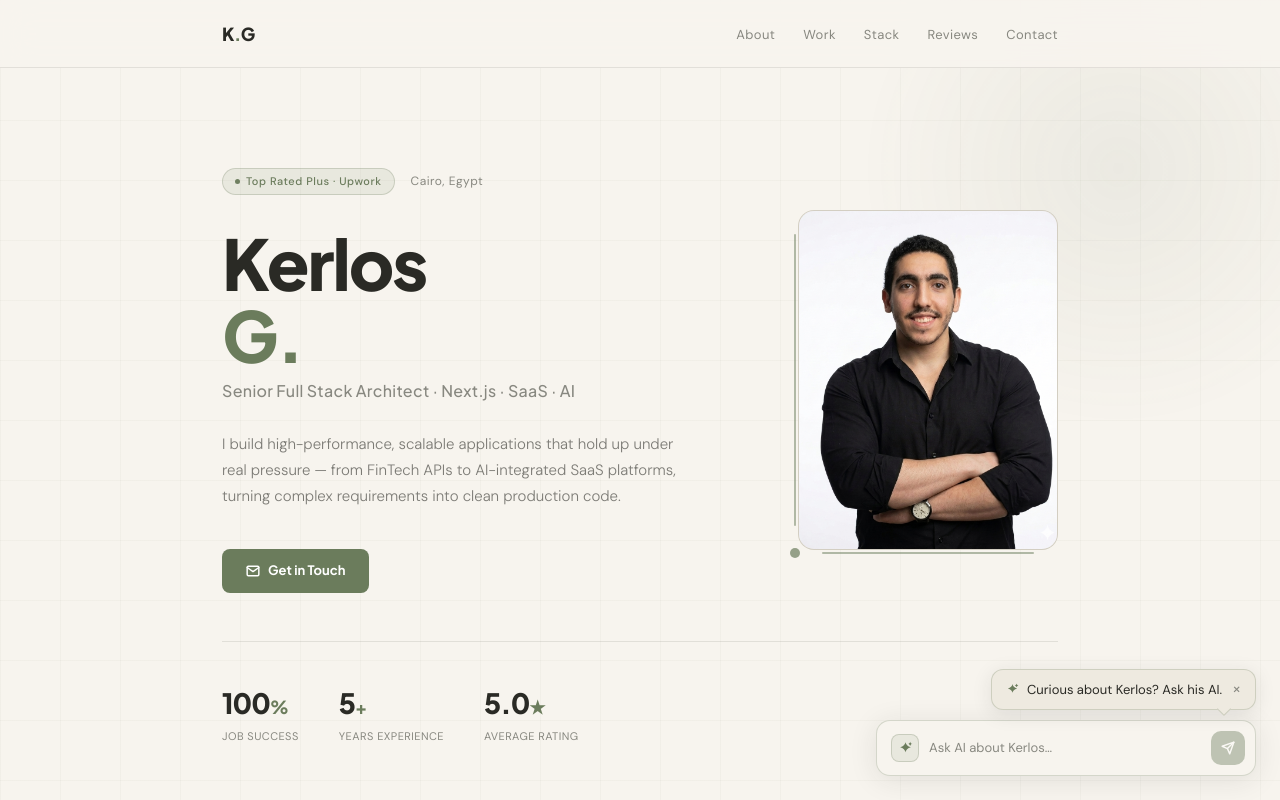
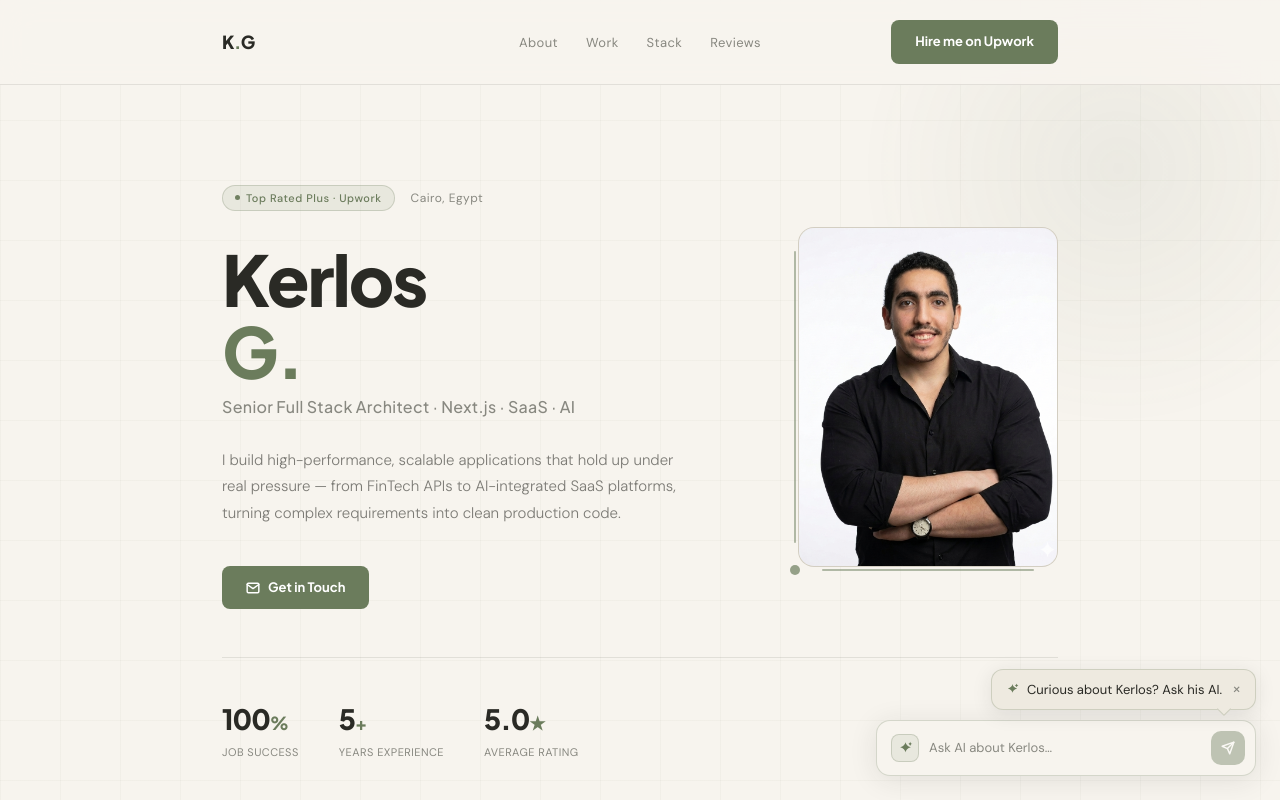
Before and after one commit to kerlos1256/portfolio, a Next.js app: page / in a window 1280 px wide. Shown: the top 800 px of the page. Built offline with nearby package versions, Linux system fonts and the light colour scheme.

Commit message:
Replace Contact nav link with Hire me on Upwork CTA button, center nav links

```diff
--- a/components/nav.tsx
+++ b/components/nav.tsx
@@ -7,8 +7,9 @@ const links = [
   { label: "Work", href: "#work" },
   { label: "Stack", href: "#stack" },
   { label: "Reviews", href: "#reviews" },
-  { label: "Contact", href: "#contact" },
 ];
+
+const UPWORK_URL = "https://www.upwork.com/freelancers/carlosworks?mp_source=share";
 
 export function Nav() {
   return (
@@ -35,13 +36,22 @@ export function Nav() {
         }}>
           K<span style={{ color: "var(--accent)" }}>.</span>G
         </div>
-        <ul className="nav-links">
+        <ul className="nav-links" style={{ position: "absolute", left: "50%", transform: "translateX(-50%)" }}>
           {links.map((link) => (
             <li key={link.href}>
               <a href={link.href}>{link.label}</a>
             </li>
           ))}
         </ul>
+        <a
+          href={UPWORK_URL}
+          target="_blank"
+          rel="noopener noreferrer"
+          className="btn-primary"
+          style={{ fontSize: 13 }}
+        >
+          Hire me on Upwork
+        </a>
       </div>
     </motion.nav>
   );
```
